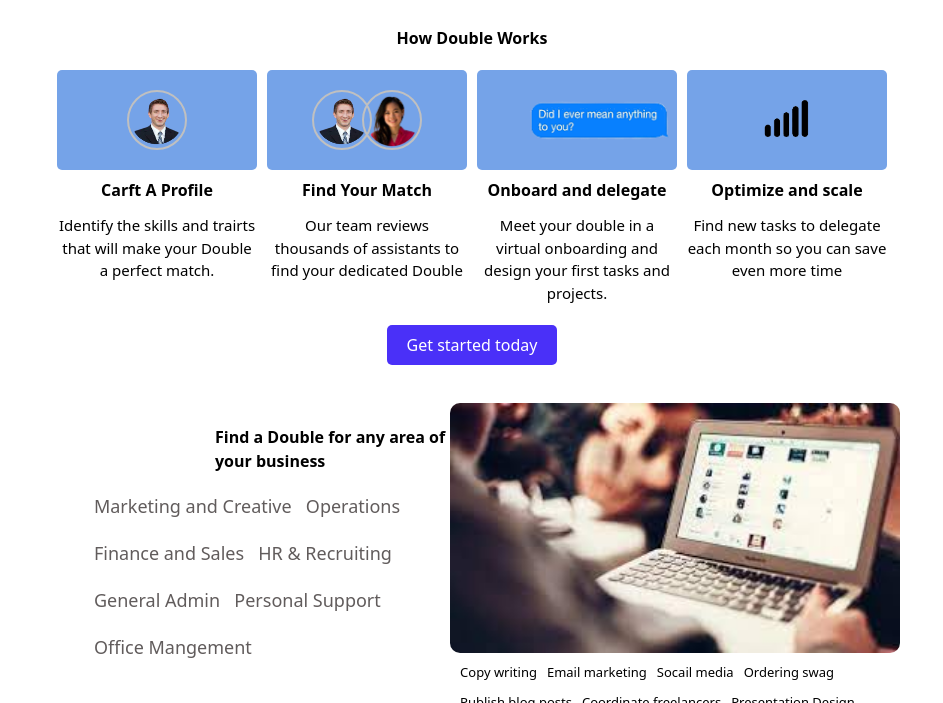
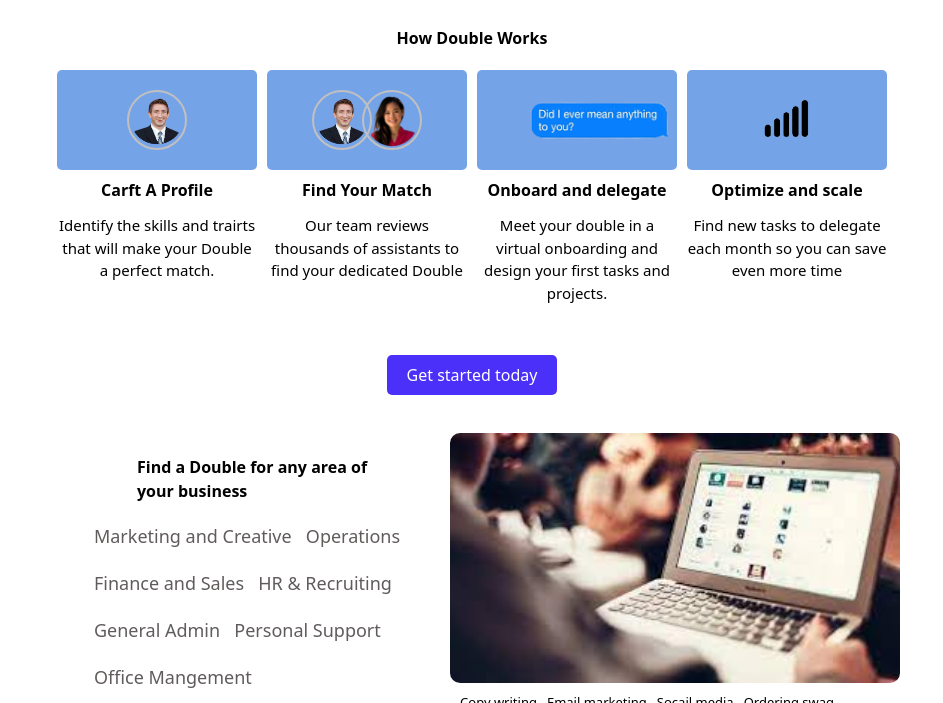
Before and after one commit to HamidAbbasi123/Work, a plain HTML site: page index.html in a window 1280 px wide. Shown: the part 565-1268 px from the top of the page, without its empty margins (168-1111 px from the left). Drawn offline with nearby package versions, Linux system fonts and the light colour scheme.

Commit message:
New changes

```diff
--- a/style.css
+++ b/style.css
@@ -111,6 +111,7 @@
 .Button{
     display: flex;
     justify-content: center;
+    margin-top: 30px;
 }
 .Button_Design{
     height: 10px;
@@ -126,7 +127,7 @@
 
     margin-top: 60px;
     width: 260px;
-    margin-left: 383px;
+    margin-left: 305px;
     display: flex;
     flex-direction: row;
     justify-content: center;
```
